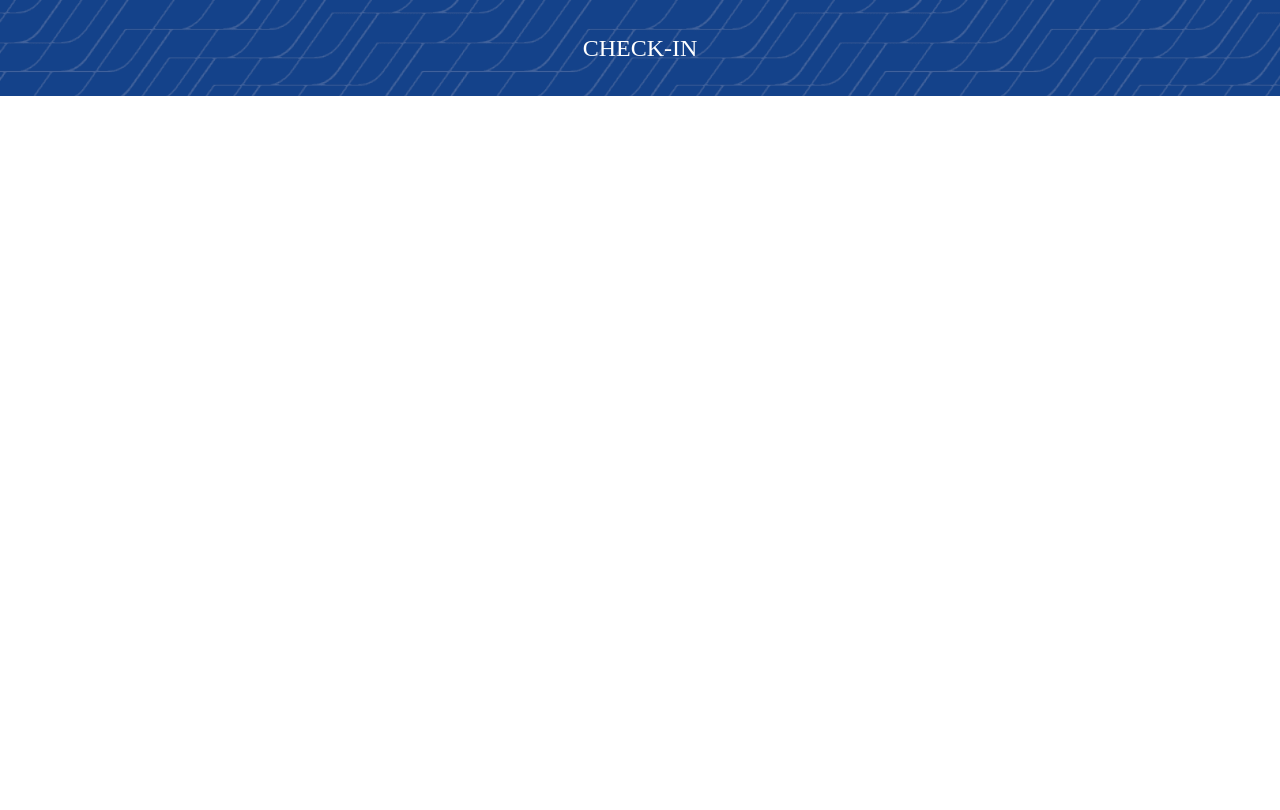
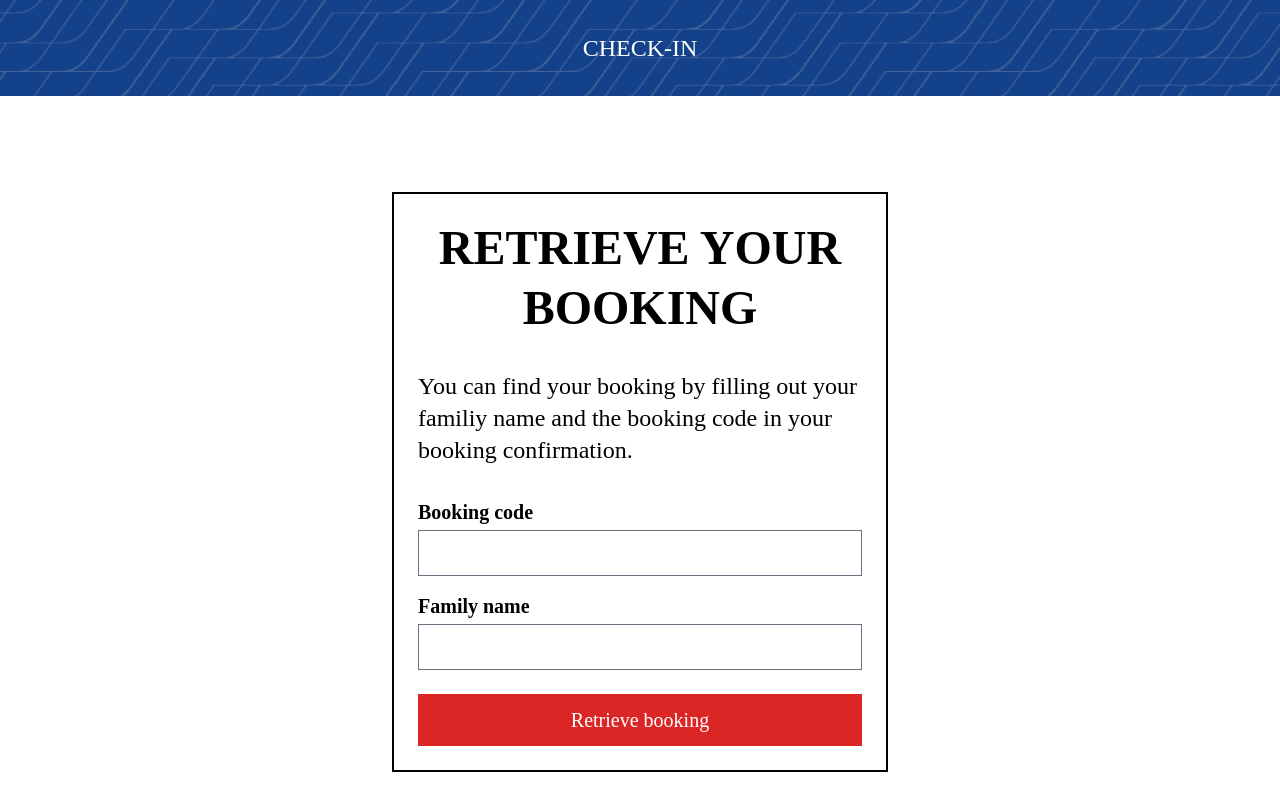
Before and after one commit to TheDarkTurtle/af-kl, an Angular app in the folder client/: page /check-in in a window 1280 px wide. Before the commit this address led to /. Shown: the top 810 px of the page. Built offline with nearby package versions, Linux system fonts and the light colour scheme; a web font is replaced by a local one.

Commit message:
client: login component

```diff
--- a/client/src/app/app.routes.ts
+++ b/client/src/app/app.routes.ts
@@ -1,3 +1,7 @@
 import { Routes } from '@angular/router';
+import { CheckInComponent } from './check-in/check-in.component';
 
-export const routes: Routes = [];
+export const routes: Routes = [
+  { path: 'check-in', component: CheckInComponent },
+  { path: '', redirectTo: '/check-in', pathMatch: 'full' },
+];
--- /dev/null
+++ b/client/src/app/check-in/check-in.component.html
@@ -0,0 +1,26 @@
+<div class="check-in flex flex-col gap-8 p-6 max-w-full mx-auto sm:my-24 sm:border-solid sm:border-2 border-black">
+  <span class="text-center text-5xl leading-tight uppercase font-semibold">
+    Retrieve your booking
+  </span>
+
+  <p class="text-2xl">
+    You can find your booking by filling out your familiy name and the booking
+    code in your booking confirmation.
+  </p>
+
+  <form class="flex flex-col gap-4">
+    <div class="flex flex-col gap-1">
+      <label for="code" class="text-xl font-semibold">Booking code</label>
+      <input id="code" name="code" type="text" class="form-input text-xl" />
+    </div>
+
+    <div class="flex flex-col gap-1 text-xl">
+      <label for="name" class="text-xl font-semibold">Family name</label>
+      <input id="name" name="name" type="text" class="form-input text-xl" />
+    </div>
+
+    <button type="button" class="mt-2 p-3 bg-red-600 hover:bg-red-700">
+      <span class="text-xl text-white">Retrieve booking</span>
+    </button>
+  </form>
+</div>
--- /dev/null
+++ b/client/src/app/check-in/check-in.component.scss
@@ -0,0 +1,3 @@
+.check-in {
+    width: 31rem;
+}
```
Also changed, not shown: client/src/app/check-in/check-in.component.ts (added, +11 -0 lines), 1 other file (tests, documents, lock files or other folders).
